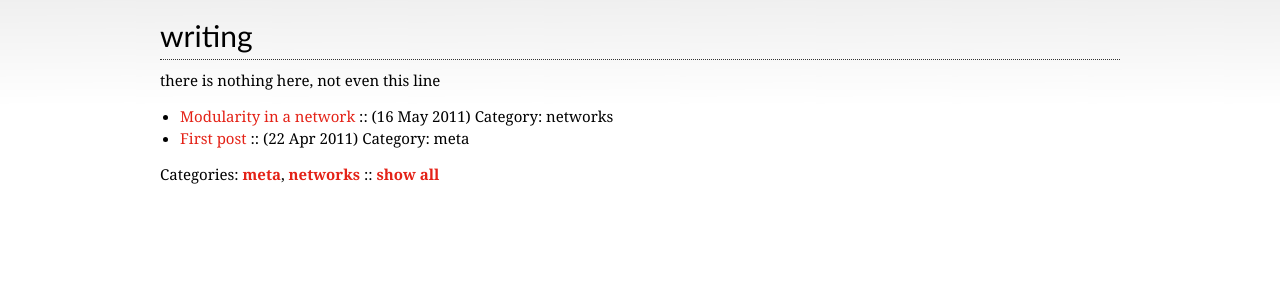
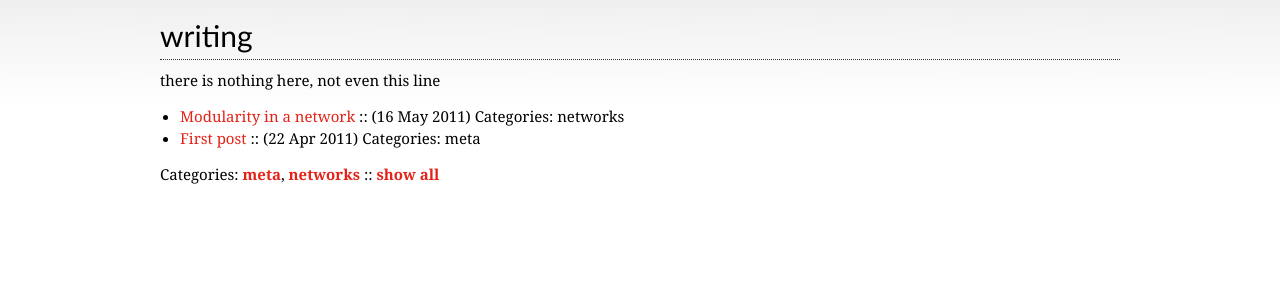
Before and after one commit to dellsystem/dellsystem.github.io, a Jekyll site: the page built from writing.md, in a window 1280 px wide. Shown: the part 158-458 px from the top of the page. Built offline with Jekyll 4.4.1, drawn with Linux system fonts in a browser that asks for light colours; nearby versions of some CDN libraries.

Commit message:
incorporate multiple categories in posts

```diff
--- a/_layouts/post.html
+++ b/_layouts/post.html
@@ -6,7 +6,7 @@ layout: default
 
 <h1>{{ page.title }}</h1>
 
-<p><em>{{ page.date | date_to_string }}</em> :: Category: <strong>{{ page.category }}</strong></p>
+<p><em>{{ page.date | date_to_string }}</em> :: Categories: <strong>{{ page.categories }}</strong></p>
 
 {{ content }}
 
--- a/_layouts/posts.html
+++ b/_layouts/posts.html
@@ -6,7 +6,7 @@ layout: default
 
 <ul class="posts">
     {% for post in site.posts %}
-        <li class="category-{{ post.category }}"><a href="{{ post.url }}">{{ post.title }}</a> :: ({{ post.date | date_to_string }}) Category: {{ post.category }}</li>
+        <li class="{% for category in post.categories %}category-{{ category }}{% if forloop.last %}{% else %} {% endif %}{% endfor %}"><a href="{{ post.url }}">{{ post.title }}</a> :: ({{ post.date | date_to_string }}) Categories: {% for category in post.categories %}{{ category }}{% if forloop.last %}{% else %}, {% endif %}{% endfor %}</li>
     {% endfor %}
 </ul>
 
@@ -19,9 +19,9 @@ $('[id^=category-]').click(function() {
 	console.log('show me the posts for ' + thisCategory);
 	// First make sure this one is at full opacity
 	// Use filter because there may be other li elements on the page, such as the menu
-	$('li').filter('[class=category-' + thisCategory + ']').fadeTo('fast', 1);
+	$('li').filter('[class~=category-' + thisCategory + ']').fadeTo('fast', 1).css('font-weight', 'bold');
 	// Now fade all the other categories
-	$('li').filter('[class^=category-]').not('[class=category-' + thisCategory + ']').fadeTo('slow', 0.5);
+	$('li').filter('[class^=category-]').not('[class~=category-' + thisCategory + ']').fadeTo('slow', 0.5);
 });
 
 // Make all the others 100% opacity
```
